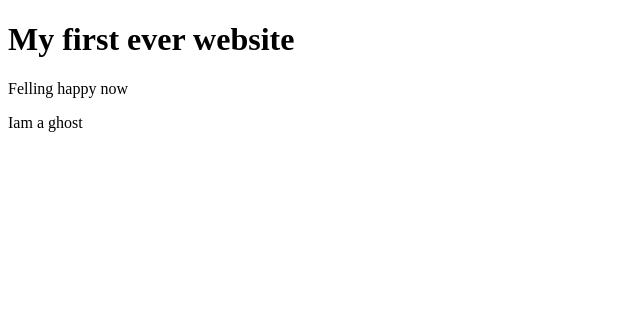
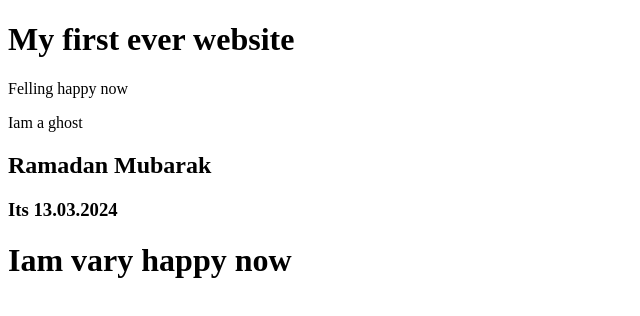
Before and after one commit to FuaDweber/my-first-website, a plain HTML site: page index.html in a window 1280 px wide. Shown: the whole page, without its empty margins (0-640 px from the left). Drawn offline with Linux system fonts and the light colour scheme.

Commit message:
added some sentence

```diff
--- a/index.html
+++ b/index.html
@@ -9,6 +9,9 @@
     <h1> My first ever website</h1>
     <p> Felling happy now</p>
     <p>Iam a ghost</p>
+    <h2>Ramadan Mubarak</h2>
+    <h3>Its 13.03.2024 </h3>
+    <h1>Iam vary happy now</h1>
 
 
 
```
